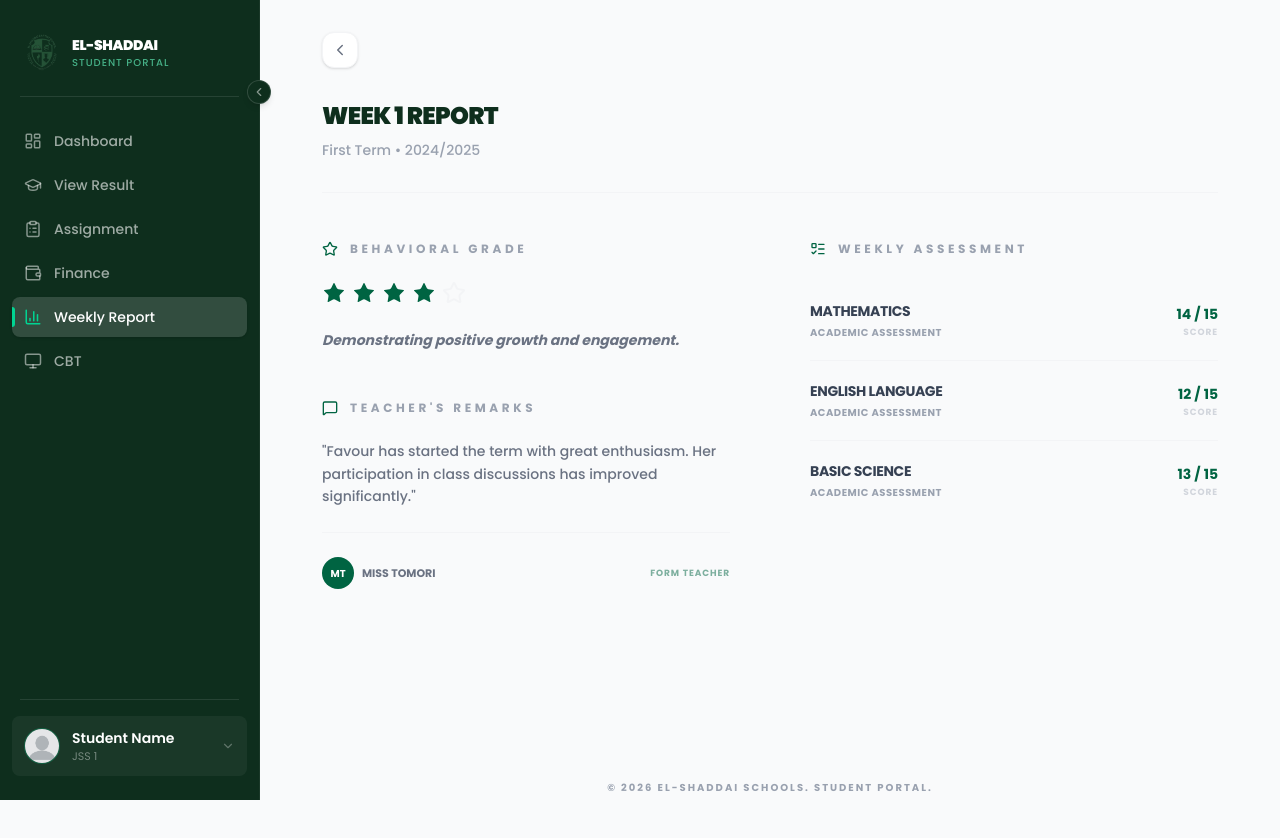
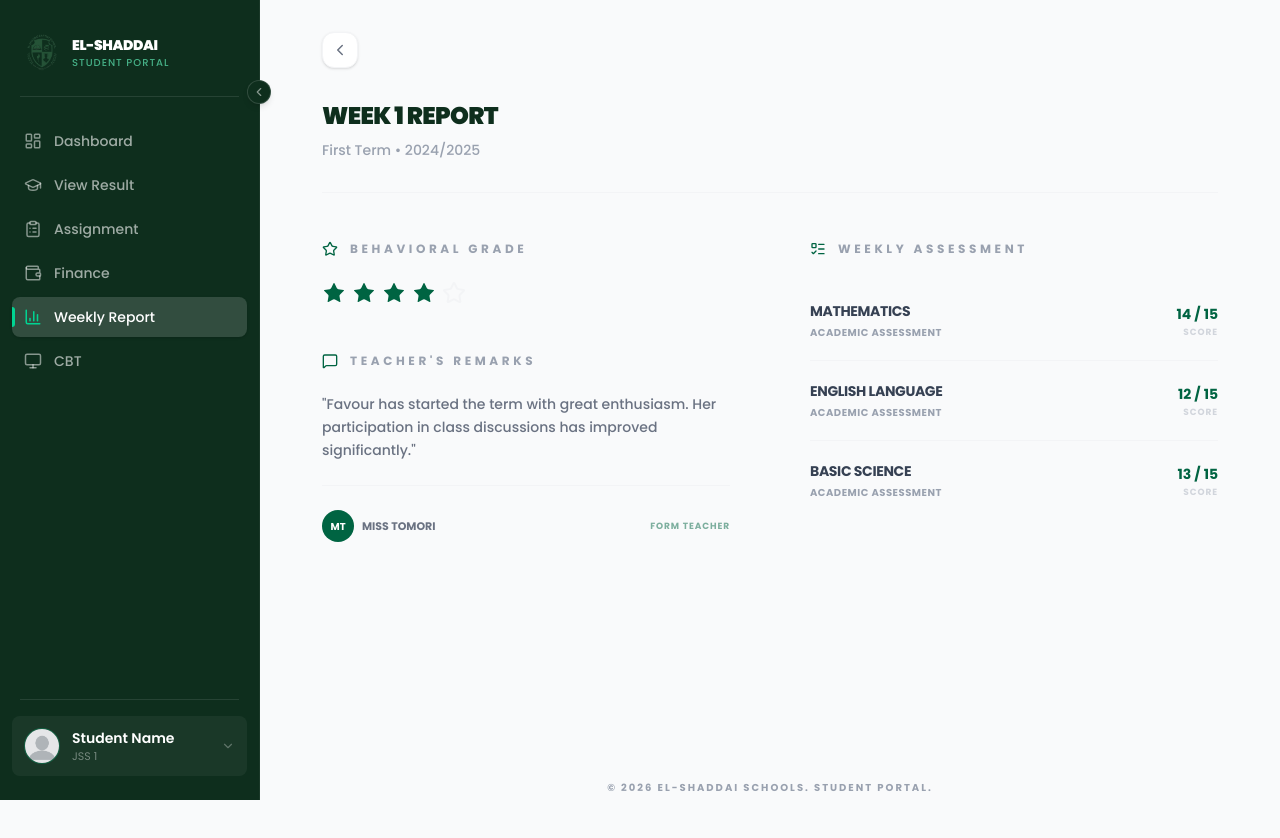
Before and after one commit to Ireoluuwa/elshaddaibaptistschools-ui, a Next.js app: page /portal/student/reports/1 in a window 1280 px wide. Shown: the top 838 px of the page. Built offline with nearby package versions, Linux system fonts and the light colour scheme.

Commit message:
feat: add student report detail and finance management pages to the portal

```diff
--- a/app/portal/student/reports/[weekId]/page.tsx
+++ b/app/portal/student/reports/[weekId]/page.tsx
@@ -70,9 +70,6 @@ export default function WeeklyReportDetailPage() {
                 </h2>
               </div>
               {renderRating(5, report.behavioralRating)}
-              <p className="mt-6 text-sm font-bold text-gray-500 leading-relaxed italic">
-                {report.behavioralRating === 5 ? "Exemplary behavior throughout the week." : "Demonstrating positive growth and engagement."}
-              </p>
             </section>
 
             {/* Teacher Comments */}
```
Also changed, not shown: app/portal/student/finance/page.tsx (renamed from app/portal/student/finances/page.tsx).
